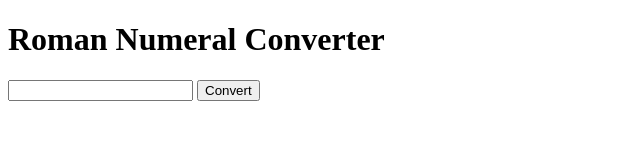
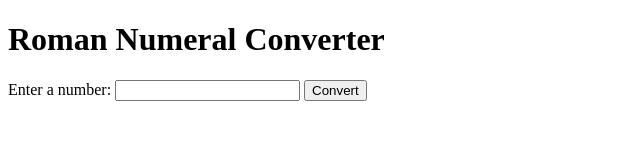
Before and after one commit to kwrona05/Roman-Numeral-Converter, a plain HTML site: page index.html in a window 1280 px wide. Shown: the whole page, without its empty margins (0-640 px from the left). Drawn offline with Linux system fonts and the light colour scheme.

Commit message:
change code

```diff
--- a/index.html
+++ b/index.html
@@ -1,17 +1,21 @@
 <!DOCTYPE html>
-<html>
+<html lang="en">
 <head>
     <meta charset="UTF-8">
-        <title>Roman Numeral Converter</title>
-        <link rel="stylesheet" href="styles.css">
+    <meta name="viewport" content="width=device-width, initial-scale=1.0">
+    <title>Number to Roman Numeral Converter</title>
 </head>
 <body>
+    <div class="main">
+    <h1>Roman Numeral Converter</h1>
     <div class="container">
-            <h1>Roman Numeral Converter</h1>
-            <input id="number">
+        <label for="number">Enter a number:</label>
+        <input type="number" id="number">
         <button id="convert-btn">Convert</button>
-            <p id="result"></p>
     </div>
+    <p id="output"></p>
+    </div>
+
     <script src="script.js"></script>
 </body>
 </html>
```
Lines whose indentation alone changed are shown as unchanged.
